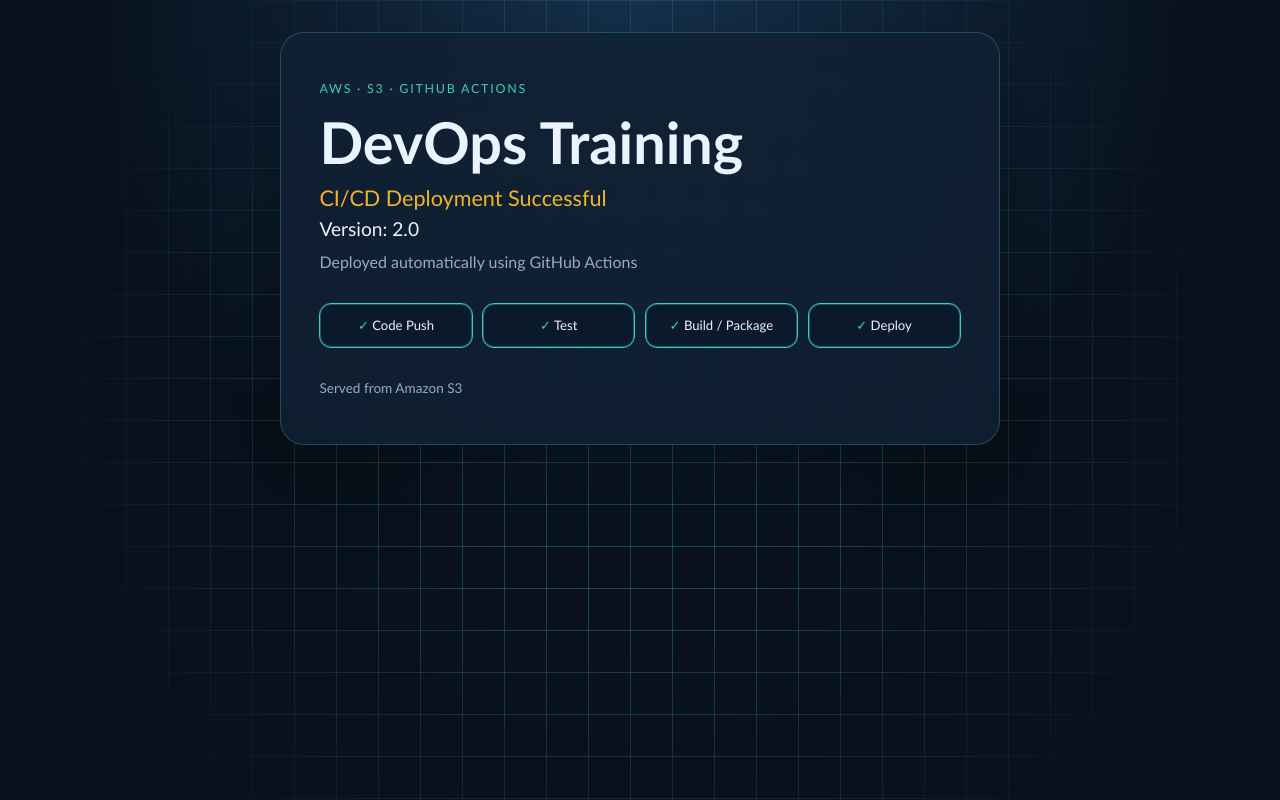
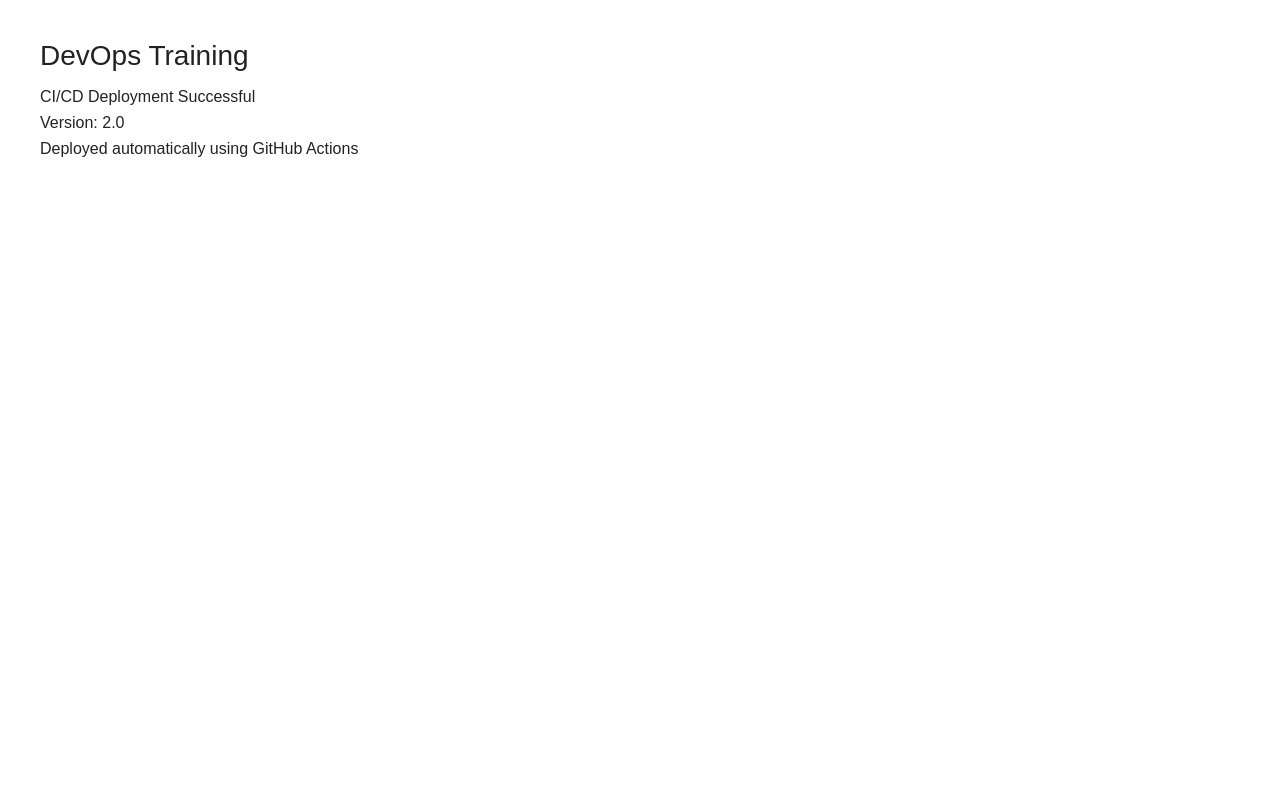
Before and after one commit to avinash-chauhan-ttn/ttn-devops-assignment, a website: page index.html in a window 1280 px wide. Drawn offline with Linux system fonts and the light colour scheme; no server answers.

Commit message:
Simplify the website to plain HTML and CSS.
Remove decorative layout so the page only shows the assignment text.

```diff
--- a/css/styles.css
+++ b/css/styles.css
@@ -1,118 +1,17 @@
-:root {
-  --bg: #08111c;
-  --panel: #102033;
-  --ink: #eaf4ff;
-  --muted: #93adc6;
-  --gold: #f0b429;
-  --teal: #3dccc7;
-  --line: rgba(61, 204, 199, 0.28);
-}
-
-* {
-  box-sizing: border-box;
-  margin: 0;
-  padding: 0;
-}
-
-html,
 body {
-  min-height: 100%;
-}
-
-body {
-  font-family: "Trebuchet MS", "Segoe UI", sans-serif;
-  background: radial-gradient(circle at top, #16324f 0%, var(--bg) 55%);
-  color: var(--ink);
-  display: grid;
-  place-items: center;
-  padding: 2rem 1rem;
-}
-
-.grid-bg {
-  position: fixed;
-  inset: 0;
-  background-image: linear-gradient(var(--line) 1px, transparent 1px),
-    linear-gradient(90deg, var(--line) 1px, transparent 1px);
-  background-size: 42px 42px;
-  mask-image: radial-gradient(circle at center, black 30%, transparent 80%);
-  pointer-events: none;
-}
-
-.panel {
-  position: relative;
-  width: min(720px, 100%);
-  background: color-mix(in srgb, var(--panel) 88%, transparent);
-  border: 1px solid var(--line);
-  border-radius: 24px;
-  padding: 3rem 2.4rem;
-  box-shadow: 0 24px 80px rgba(0, 0, 0, 0.35);
-  backdrop-filter: blur(8px);
-}
-
-.eyebrow {
-  color: var(--teal);
-  letter-spacing: 0.14em;
-  text-transform: uppercase;
-  font-size: 0.78rem;
-  margin-bottom: 1rem;
+  font-family: Arial, Helvetica, sans-serif;
+  margin: 40px;
+  color: #222;
+  background: #fff;
 }
 
 h1 {
-  font-size: clamp(2.2rem, 6vw, 3.6rem);
-  line-height: 1.05;
-  margin-bottom: 0.8rem;
+  font-size: 28px;
+  font-weight: normal;
+  margin: 0 0 16px;
 }
 
-.status {
-  font-size: 1.35rem;
-  color: var(--gold);
-  margin-bottom: 0.35rem;
+p {
+  margin: 0 0 8px;
+  font-size: 16px;
 }
-
-.version {
-  font-size: 1.2rem;
-  margin-bottom: 0.75rem;
-}
-
-.note {
-  color: var(--muted);
-  margin-bottom: 2rem;
-}
-
-.pipeline {
-  list-style: none;
-  display: grid;
-  grid-template-columns: repeat(4, 1fr);
-  gap: 0.6rem;
-  margin-bottom: 2rem;
-}
-
-.pipeline li {
-  background: #0a1a2b;
-  border: 1px solid var(--line);
-  border-radius: 12px;
-  padding: 0.85rem 0.5rem;
-  text-align: center;
-  font-size: 0.82rem;
-}
-
-.pipeline li.done {
-  border-color: var(--teal);
-  box-shadow: inset 0 0 0 1px rgba(61, 204, 199, 0.35);
-}
-
-.pipeline li.done::before {
-  content: "✓ ";
-  color: var(--teal);
-}
-
-footer {
-  color: var(--muted);
-  font-size: 0.85rem;
-}
-
-@media (max-width: 700px) {
-  .pipeline {
-    grid-template-columns: 1fr 1fr;
-  }
-}
--- a/index.html
+++ b/index.html
@@ -3,29 +3,14 @@
   <head>
     <meta charset="UTF-8" />
     <meta name="viewport" content="width=device-width, initial-scale=1.0" />
-    <title>DevOps Training | CI/CD Deployment</title>
+    <title>DevOps Training</title>
     <link rel="stylesheet" href="css/styles.css" />
   </head>
   <body>
-    <div class="grid-bg" aria-hidden="true"></div>
-    <main class="panel">
-      <p class="eyebrow">AWS · S3 · GitHub Actions</p>
-      <h1>DevOps Training</h1>
-      <p class="status" id="status">CI/CD Deployment Successful</p>
-      <p class="version">Version: <span id="app-version">2.0</span></p>
-      <p class="note">Deployed automatically using GitHub Actions</p>
-
-      <ol class="pipeline" aria-label="CI/CD pipeline">
-        <li class="done">Code Push</li>
-        <li class="done">Test</li>
-        <li class="done">Build / Package</li>
-        <li class="done">Deploy</li>
-      </ol>
-
-      <footer>
-        <span id="build-meta">Loading build info…</span>
-      </footer>
-    </main>
+    <h1>DevOps Training</h1>
+    <p>CI/CD Deployment Successful</p>
+    <p>Version: <span id="app-version">2.0</span></p>
+    <p>Deployed automatically using GitHub Actions</p>
     <script src="js/main.js"></script>
   </body>
 </html>
--- a/js/main.js
+++ b/js/main.js
@@ -1,22 +1 @@
-(function initSite() {
-  const version = document.getElementById("app-version");
-  const meta = document.getElementById("build-meta");
-  const status = document.getElementById("status");
-
-  document.title = `DevOps Training | Version ${version.textContent}`;
-  status.setAttribute("data-state", "success");
-
-  fetch("build-info.json")
-    .then((response) => (response.ok ? response.json() : null))
-    .then((info) => {
-      if (!info) {
-        meta.textContent = "Served from Amazon S3";
-        return;
-      }
-      const builtAt = info.builtAt ? new Date(info.builtAt).toUTCString() : "unknown";
-      meta.textContent = `Build ${info.version} packaged ${builtAt}`;
-    })
-    .catch(() => {
-      meta.textContent = "Served from Amazon S3";
-    });
-})();
+document.title = "DevOps Training | Version " + document.getElementById("app-version").textContent;
```
Also changed, not shown: tests/site.test.js (+3 -7 lines).
